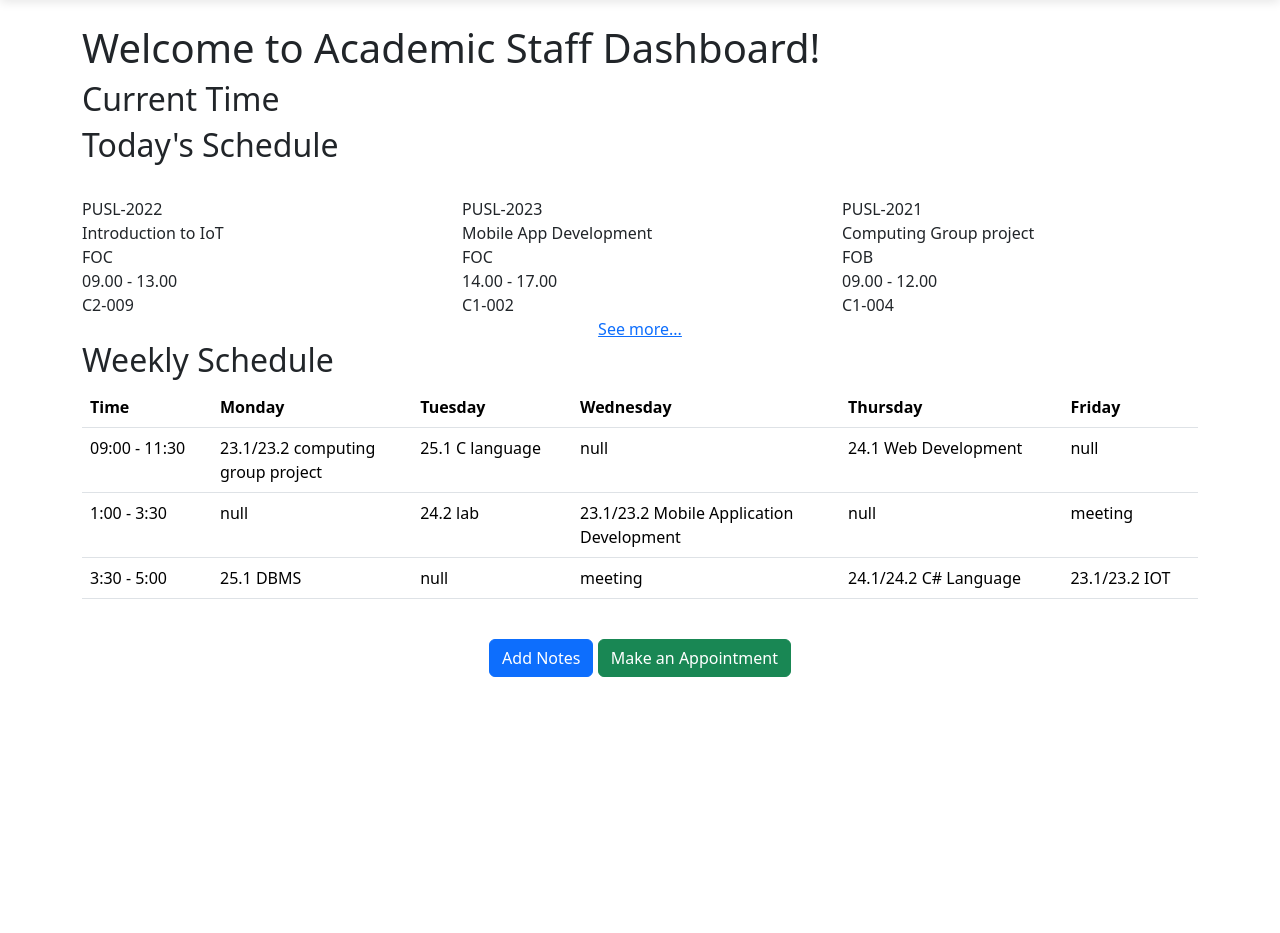
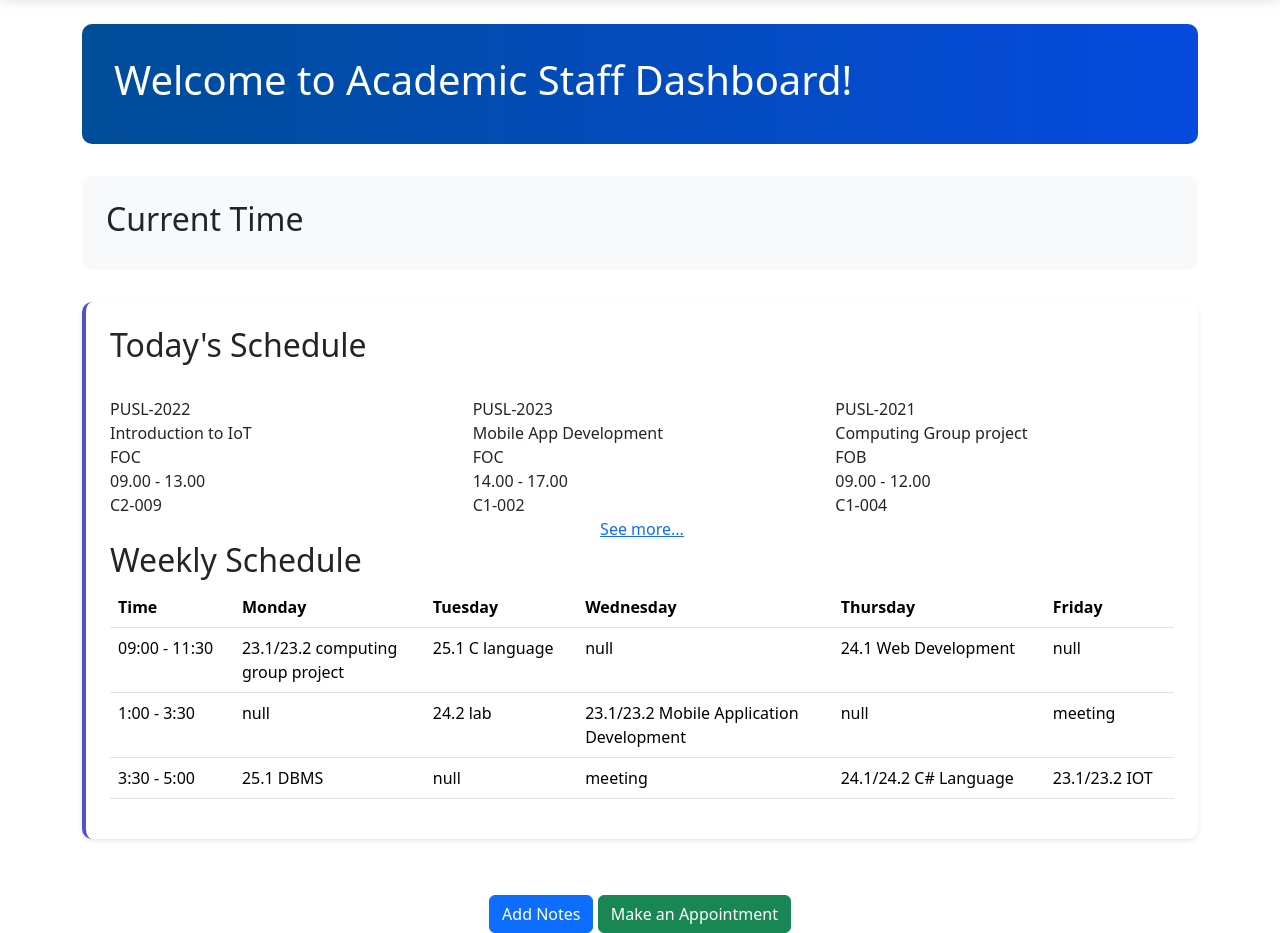
Before and after one commit to Binath-S-Banula/Computing-Group-Project-Group-26, a PHP site: the page made by Acadamic Staff Dashboard.html in a window 1280 px wide. Shown: the part 90-1023 px from the top of the page. Before the commit the page ends 767 px from the top, so only its background shows below. Run offline with PHP 8.4, Linux system fonts and the light colour scheme; some libraries are stand-ins or nearby versions.

Commit message:
Update css file💻🚀

```diff
--- a/Acadamic Staff Dashboard.css
+++ b/Acadamic Staff Dashboard.css
@@ -89,3 +89,27 @@ nav ul li a:hover {
 .signup-btn:hover {
     background: #008f5b;
 }
+
+.welcome-section {
+    background: linear-gradient(to right, #004d99, #064ade);
+    color: white;
+    padding: 2rem;
+    border-radius: 10px;
+    margin-bottom: 2rem;
+}
+
+.time-section {
+    background: #f8f9fa;
+    padding: 1.5rem;
+    border-radius: 10px;
+    margin-bottom: 2rem;
+}
+
+.today-schedule {
+    background: #ffffff;
+    padding: 1.5rem;
+    border-radius: 10px;
+    margin-bottom: 2rem;
+    box-shadow: 0 2px 4px rgba(0,0,0,0.1);
+    border-left: 4px solid #4e54c8;
+}
```
